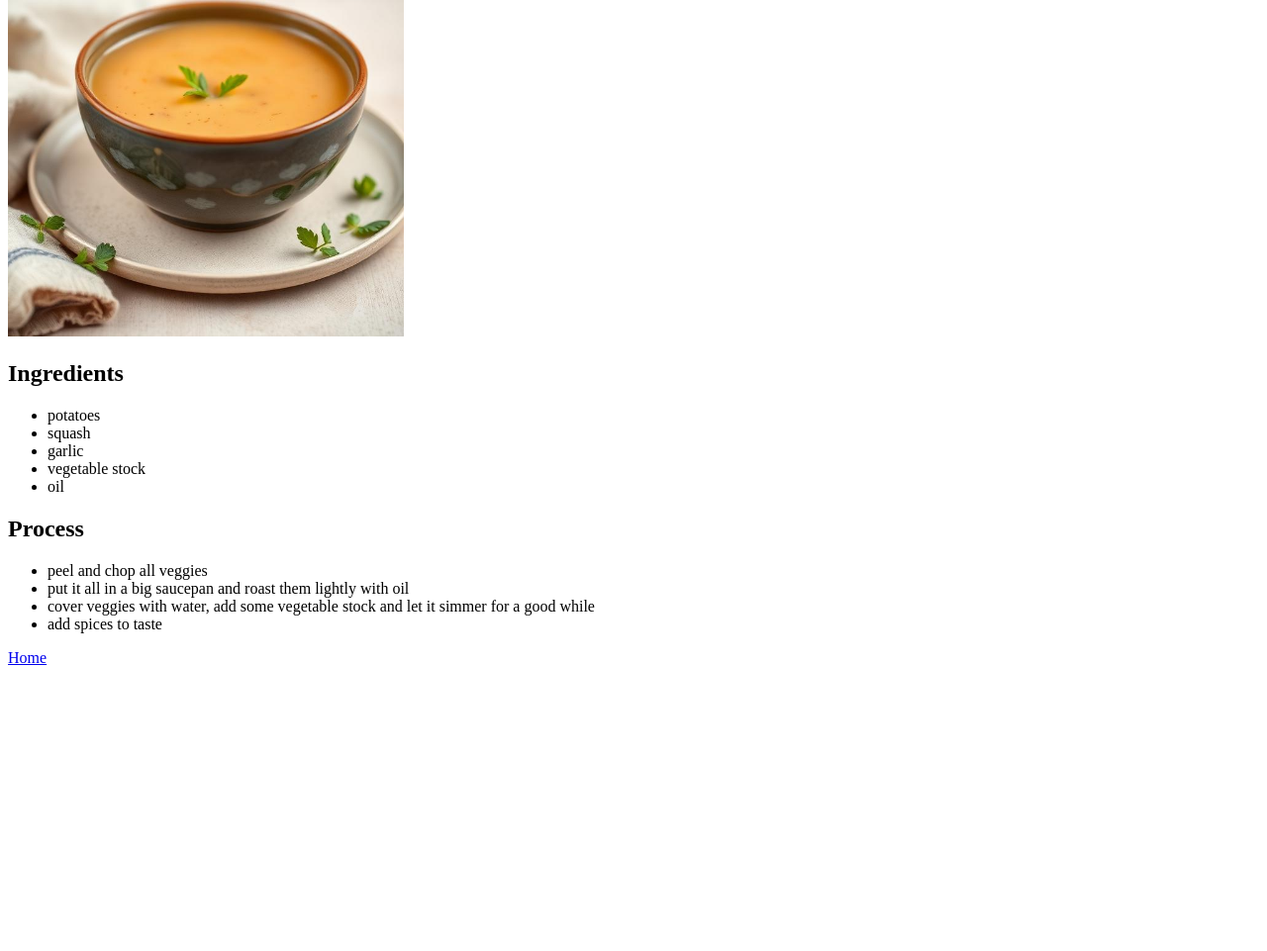
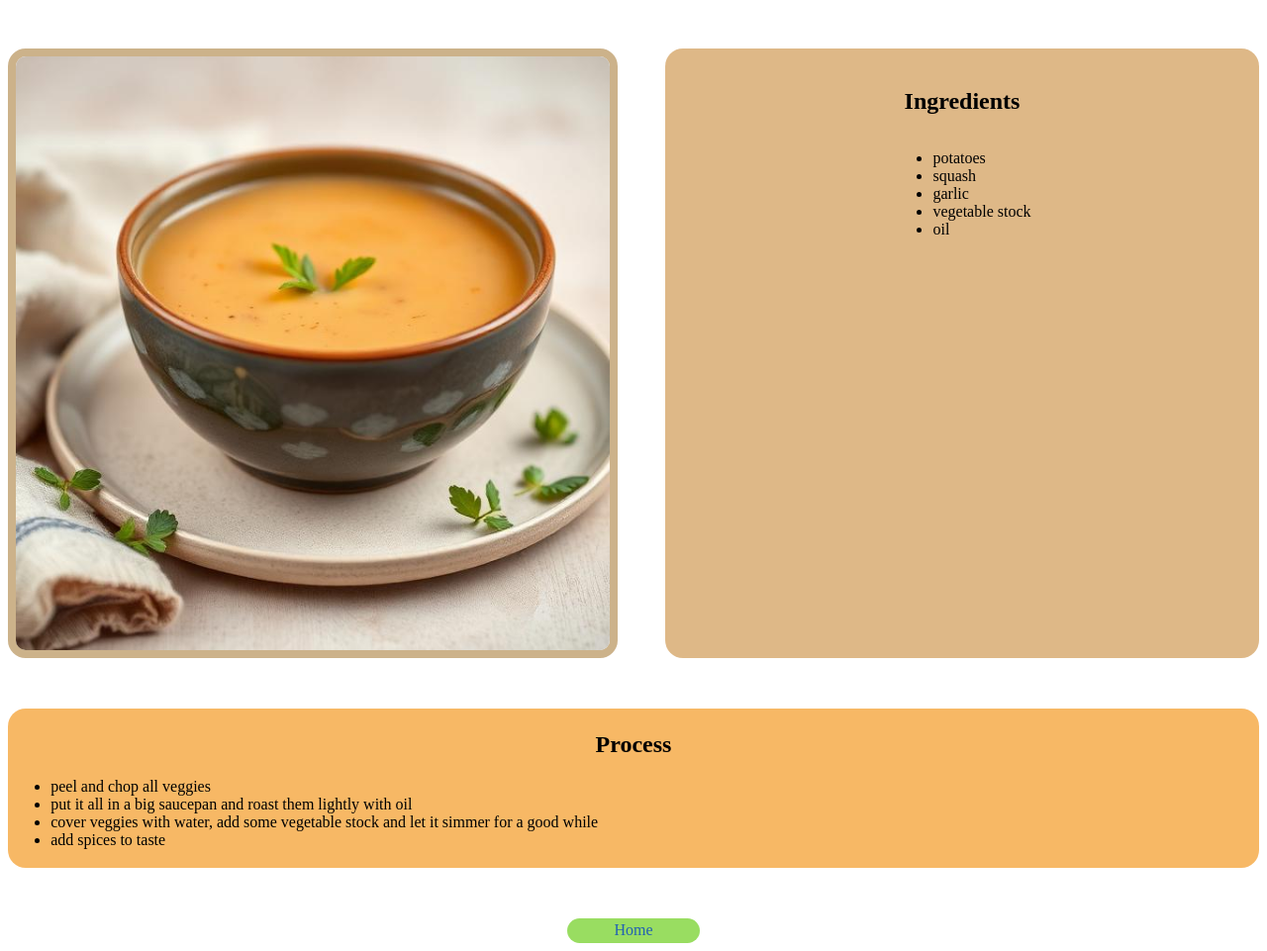
Before and after one commit to Slenkhar/odin-recipes, a plain HTML site: page recipes/soup.html in a window 1280 px wide. Shown: the part 140-1101 px from the top of the page at 99% size. Before the commit the page ends 822 px from the top, so only its background shows below. Drawn offline with Linux system fonts and the light colour scheme.

Commit message:
Add CSS to Soup recipe
the recipe received style that can be used as a template for all other recipes

```diff
--- a/recipes/soup.html
+++ b/recipes/soup.html
@@ -3,10 +3,15 @@
   <head>
     <meta charset="utf-8">
     <title>Soup</title>
+    <link rel="stylesheet" href="../styles.css">
   </head>
   <body>
+    <div class="recipe-title">
       <h1>Soup Recipe</h1>
-    <img src="../images/soup.jpeg" alt="a bowl of hot soup" height="400">
+    </div>
+    <div class="image-ingredients">
+      <div><img src="../images/soup.jpeg" alt="a bowl of hot soup" height="400"></div>
+      <div class="ingredient-list">
         <h2>Ingredients</h2>
         <ul>
           <li>
@@ -25,6 +30,9 @@
             oil
           </li>
         </ul>
+      </div>
+     </div>
+     <div class="process">
       <h2>Process</h2>
       <ul>
         <li>
@@ -40,6 +48,7 @@
           add spices to taste
         </li>
       </ul>
-    <div><a href="../index.html">Home</a></div>
+     </div>
+    <div class="back-home"><a href="../index.html">Home</a></div>
   </body>
 </html>
--- a/styles.css
+++ b/styles.css
@@ -1,8 +1,8 @@
-.welcome {
+.welcome, .recipe-title{
   background-color: blanchedalmond;
   width: 50vw;
   padding: 0.2em;
-  margin: auto;
+  margin: 4vw auto;
   text-align: center;
   text-transform: uppercase;
   color: rgb(83, 45, 14);
@@ -31,3 +31,48 @@ a:link, a:visited {
   text-decoration: none;
   color: rgb(34, 96, 179);
 }
+
+.image-ingredients {
+  display: grid;
+  grid-template-columns: 1fr 1fr;
+  grid-gap: 5vw;
+}
+
+.image-ingredients img {
+  max-width: 100%;
+  height: auto;
+  margin: auto;
+  border: solid 0.7vw rgb(204, 178, 138);
+  border-radius: 1.4vw;
+  display: flex;
+}
+
+.ingredient-list {
+  background-color: burlywood;
+  padding: 20px;
+  box-sizing: border-box;
+  display: flex;
+  flex-direction: column;
+  align-items: center;
+  border-radius: 1.4vw;
+}
+
+.process {
+  background-color: rgb(247, 184, 101);
+  padding: 0.2em;
+  margin: 4vw auto;
+  border-radius: 1.4vw;
+}
+
+.process h2 {
+  text-align: center;
+}
+
+.back-home {
+  text-align: center;
+  width: 10vw;
+  margin: auto;
+  padding: 0.2em;
+  background-color: rgb(153, 221, 97);
+  border-radius: 1.4em;
+}
```
Lines whose indentation alone changed are shown as unchanged.
